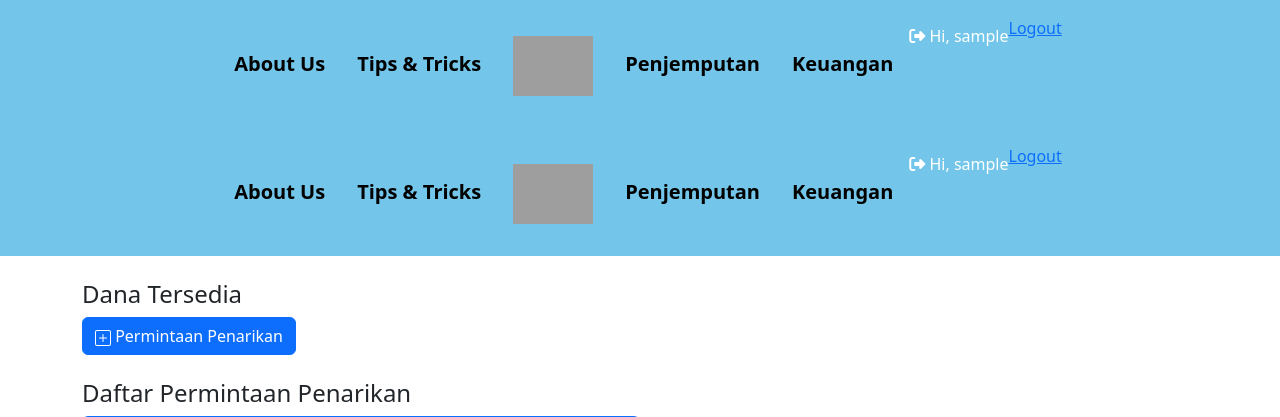
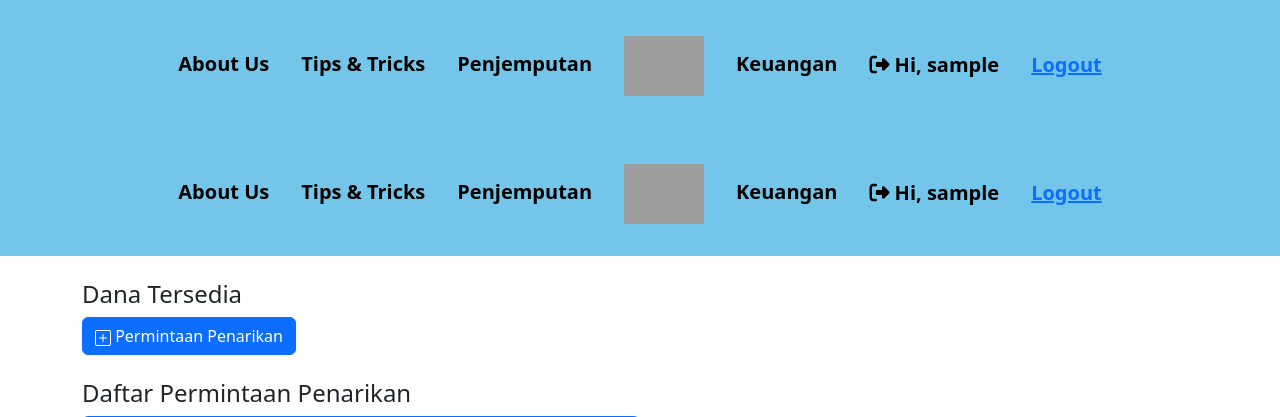
Before and after one commit to E-Waste-Bank/E-Waste-Bank-Web, a Django app: page /keuangan/user/ in a window 1280 px wide. Shown: the top 417 px of the page. Run offline with Django 4.2, Linux system fonts and the light colour scheme; the visitor is signed in with stand-in values (Sample User, id 1); data that the repository does not hold is empty; some libraries are stand-ins or nearby versions; grey boxes are pictures that could not be loaded.

Commit message:
navbar finish

```diff
--- a/templates/navbar.html
+++ b/templates/navbar.html
@@ -1,7 +1,7 @@
 <nav class="navbar navbar-expand-lg navbar-dark p-3" id="headerNav">
     <div class="container-fluid">
       <a class="navbar-brand d-block d-lg-none" href="#">
-        <img src="/static_files/images/logos/logo_2_white.png" height="80" />
+        <img src="https://cdn-icons-png.flaticon.com/512/1039/1039783.png" height="80" />
       </a>
       <button class="navbar-toggler" type="button" data-bs-toggle="collapse" data-bs-target="#navbarNavDropdown" aria-controls="navbarNavDropdown" aria-expanded="false" aria-label="Toggle navigation">
         <span class="navbar-toggler-icon"></span>
@@ -12,9 +12,16 @@
           <li class="nav-item">
             <a class="nav-link mx-2" aria-current="" href="">About Us</a>
           </li>
+
           <li class="nav-item">
             <a class="nav-link mx-2" href="/tips-and-tricks/">Tips & Tricks</a>
           </li>
+
+
+          <li class="nav-item">
+            <a class="nav-link mx-2" href="/penjemputan/">Penjemputan</a>
+          </li>
+
           <li class="nav-item d-none d-lg-block">
             <a class="nav-link mx-2" href="#">
               <img src="https://cdn-icons-png.flaticon.com/512/1039/1039783.png" height="60" />
@@ -22,19 +29,17 @@
           </li>
 
           <li class="nav-item">
-            <a class="nav-link mx-2" href="/penjemputan/">Penjemputan</a>
-          </li>
-          <li class="nav-item">
             <a class="nav-link mx-2" href="/keuangan/">Keuangan</a>
           </li>
 
-          {% if user.is_authenticated %}
-          <li style="color: #fff; padding-top: 8px;"><i class="fa fa-sign-out" aria-hidden="true"></i> Hi, {{ user.get_username }}</li>
-          <li class="scroll-to-section"><div class="border-first-button"><a href="/logout/">Logout</a></div></li>
-          {% else %}
-          <li class="scroll-to-section"><div class="border-first-button"><a href="/login/">Login</a></div></li>
-          {% endif %}
-
+          <li class="nav-item">
+            {% if user.is_authenticated %}
+            <h3 class="nav-link mx-2" style="padding-top: 37px;"><i class="fa fa-sign-out" aria-hidden="true"></i> Hi, {{ user.get_username }}</h3>
+            <li class="nav-link mx-2" style="padding-top: 34px;"><div class="border-first-button"><a href="/logout/">Logout</a></div></li>
+            {% else %}
+            <li class="nav-link mx-2" style="padding-top: 34px;"><div class="border-first-button"><a href="/login/">Login</a></div></li>
+            {% endif %}
+          </li>
         </ul>
       </div>
     </div>
```
